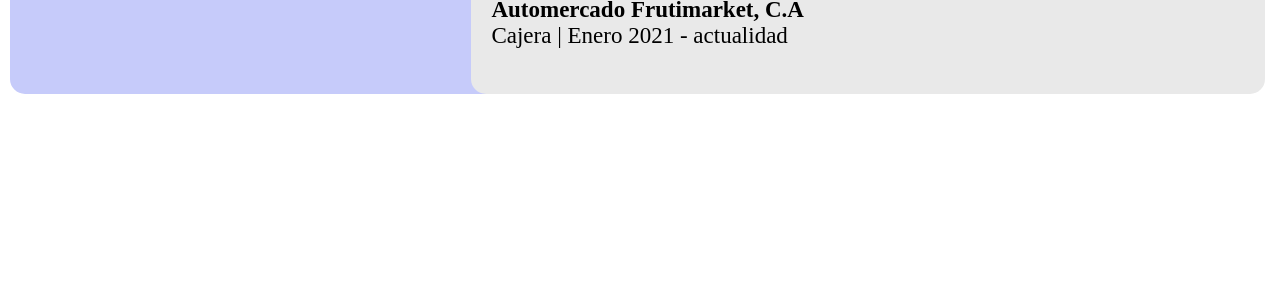
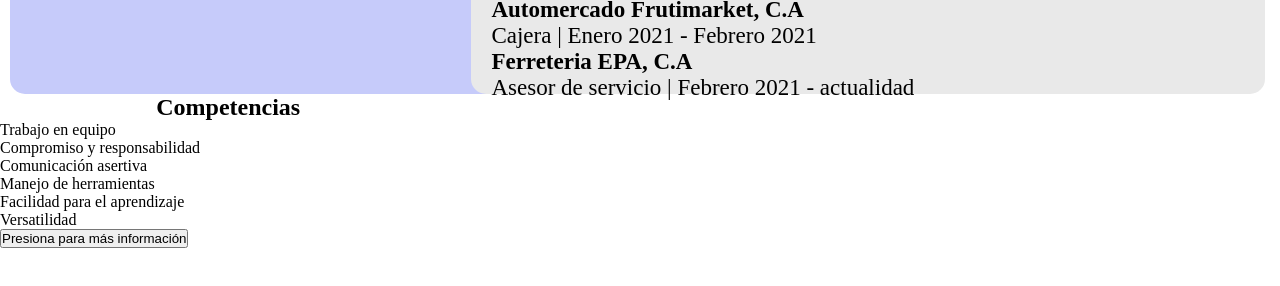
Before and after one commit to Melenayejas69/PruebaCVpersonal, a plain HTML site: page index.html in a window 1280 px wide. Shown: the part 586-872 px from the top of the page. Drawn offline with Linux system fonts and the light colour scheme.

Commit message:
Se ha agregado nuevo contenido//2do corte

```diff
--- a/index.html
+++ b/index.html
@@ -49,8 +49,25 @@
         <article class="container_3">
             <h2>Experiencia Laboral</h2>
             <p><strong>Automercado Frutimarket, C.A</strong></p>
-            <p>Cajera |  Enero 2021 - actualidad</p>
+            <p>Cajera |  Enero 2021 - Febrero 2021</p>
+            <p><strong>Ferreteria EPA, C.A</strong></p>
+            <p>Asesor de servicio | Febrero 2021 - actualidad</p>
         </article>
     </main>
+
+    <script src="script.js"></script>
+
+    <div class="containerSkills">
+        <h2>Competencias</h2>
+        <p>Trabajo en equipo</p>
+        <p>Compromiso y responsabilidad</p>
+        <p>Comunicación asertiva</p>
+        <p>Manejo de herramientas</p>
+        <p>Facilidad para el aprendizaje</p>
+        <p>Versatilidad</p>
+    </div>
+
+    <button type="button" onclick="mostrarSkills();">Presiona para más información</button>
+
 </body>
 </html>
```
